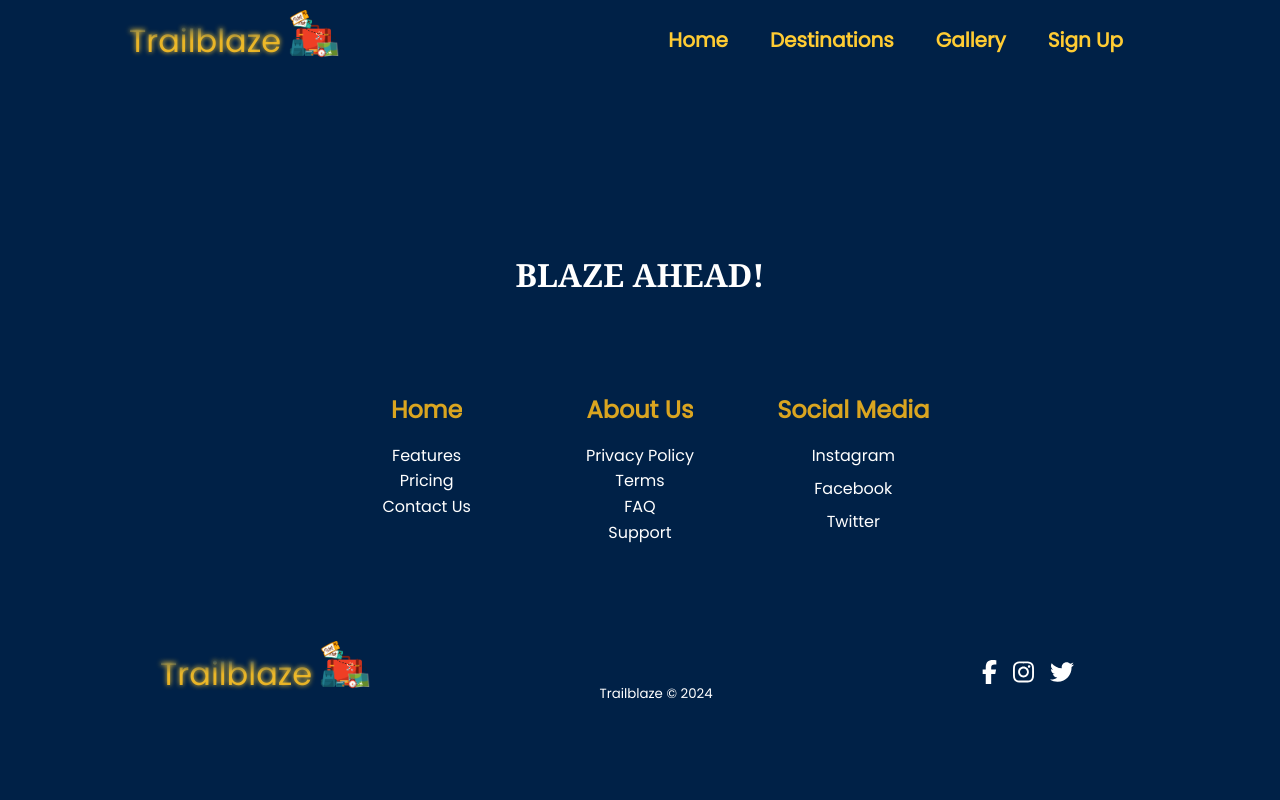
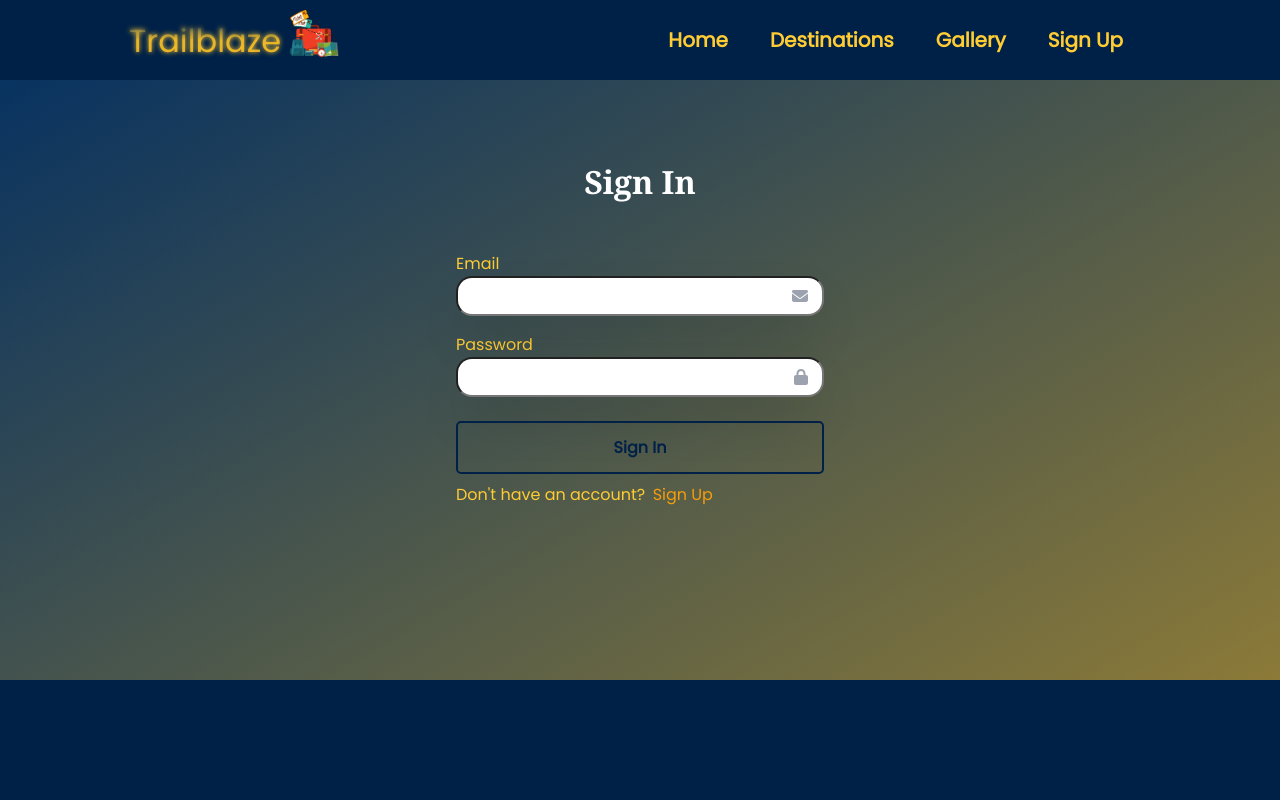
Before and after one commit to LeslieLopez25/react-travel, a React (Create React App) app: page /signin in a window 1280 px wide. Shown: the top 800 px of the page. Built offline with nearby package versions, Linux system fonts and the light colour scheme.

Commit message:
Set up the sign in component

```diff
--- a/src/App.js
+++ b/src/App.js
@@ -7,6 +7,7 @@ import Destinations from "./components/pages/Home/Destinations/destinations.comp
 import Footer from "./components/Footer/footer.component";
 import Gallery from "./components/pages/Gallery/gallery.component";
 import SignUp from "./components/pages/SignUp/signup.component";
+import SignIn from "./components/pages/SignIn/signin.component";
 
 import "./App.css";
 
@@ -31,6 +32,7 @@ export default function App() {
             <Route path="/destinations" element={<Destinations />} />
             <Route path="/gallery" element={<Gallery />} />
             <Route path="/signup" element={<SignUp />} />
+            <Route path="/signin" element={<SignIn />} />
           </Routes>
           <Footer />
         </>
--- a/src/components/pages/SignIn/signin.component.js
+++ b/src/components/pages/SignIn/signin.component.js
@@ -0,0 +1,40 @@
+import React from "react";
+import { Link } from "react-router-dom";
+import { FontAwesomeIcon } from "@fortawesome/react-fontawesome";
+import { faEnvelope, faLock } from "@fortawesome/free-solid-svg-icons";
+
+import "./signin.styles.css";
+
+export default function SignIn() {
+  return (
+    <div>
+      <div className="signup-container">
+        <h1 className="section-title">Sign In</h1>
+        {/* <p className="signup-error">Error</p> */}
+        <form>
+          <div className="signup-form_container">
+            <label>Email</label>
+            <div className="signup-input_container">
+              <input type="email" className="signup-input" />
+              <FontAwesomeIcon icon={faEnvelope} className="icons" />
+            </div>
+          </div>
+          <div className="signup-form_container">
+            <label>Password</label>
+            <div className="signup-input_container">
+              <input type="password" className="signup-input" />
+              <FontAwesomeIcon icon={faLock} className="icons" />
+            </div>
+          </div>
+          <button className="signup-button">Sign In</button>
+        </form>
+        <p className="signup-link">
+          Don't have an account?{" "}
+          <Link to="/signup" className="link-accent">
+            Sign Up
+          </Link>
+        </p>
+      </div>
+    </div>
+  );
+}
--- a/src/components/pages/SignIn/signin.styles.css
+++ b/src/components/pages/SignIn/signin.styles.css
@@ -0,0 +1,95 @@
+.signup-container {
+    max-width: 400px;
+    margin-left: auto;
+    margin-right: auto;
+    min-height: 600px;
+    padding-left: 1rem;
+    padding-right: 1rem;
+    padding-top: 5rem;
+    padding-bottom: 5rem;
+    color: #ffcc33;
+}
+
+.signup-error {
+    background-color: #feb2b2;
+    padding: 0.75rem;
+    margin-top: 0.5rem;
+    margin-bottom: 0.5rem;
+}
+
+.signup-form_container {
+    margin-top: 1rem;
+    margin-bottom: 1rem;
+}
+
+.signup-input_container {
+    width: 100%;
+    position: relative;
+    border-radius: 1rem;
+    box-shadow: 0 25px 50px -12px rgba(0, 0, 0, 0.25);
+}
+
+.signup-input {
+    width: 100%;
+    padding: 0.5rem;
+    border-radius: 1rem;
+}
+
+.icons {
+    position: absolute;
+    right: 1rem;
+    top: 0.75rem;
+    color: #9ca3af;
+}
+
+.signup-button {
+    width: 100%;
+    padding: 5px 10px;
+    font-weight: bold;
+    cursor: pointer;
+    transition: all 0.3s ease;
+    position: relative;
+    display: inline-block;
+    outline: none;
+    border-radius: 5px;
+    z-index: 0;
+    background: none;
+    overflow: hidden;
+    border: 2px solid #002147;
+    color: #002147;
+    margin-top: 0.5rem;
+    margin-bottom: 0.5rem;
+    padding: 0.75rem;
+    font-size: 1rem;
+}
+
+.signup-button:hover {
+    color: #ffcc33;
+}
+
+.signup-button:hover:after {
+    height: 100%;
+}
+
+.signup-button:after {
+    content: "";
+    position: absolute;
+    z-index: -1;
+    transition: all 0.3s ease;
+    left: 0;
+    top: 0;
+    height: 0;
+    width: 100%;
+    background: #002147;
+}
+
+.link-accent {
+    color: #f59e0b;
+    transition: 0.4s ease-in-out;
+    text-decoration: none;
+    margin-left: 0.2rem;
+}
+
+.link-accent:hover {
+    color: #002e63;
+}
--- a/src/components/pages/SignUp/signup.component.js
+++ b/src/components/pages/SignUp/signup.component.js
@@ -30,7 +30,7 @@ export default function SignUp() {
         </form>
         <p className="signup-link">
           Already have an account?{" "}
-          <Link to="/signin" className="link-accent">
+          <Link to="/signin" element={<SignUp />} className="link-accent">
             Sign In
           </Link>
         </p>
```
